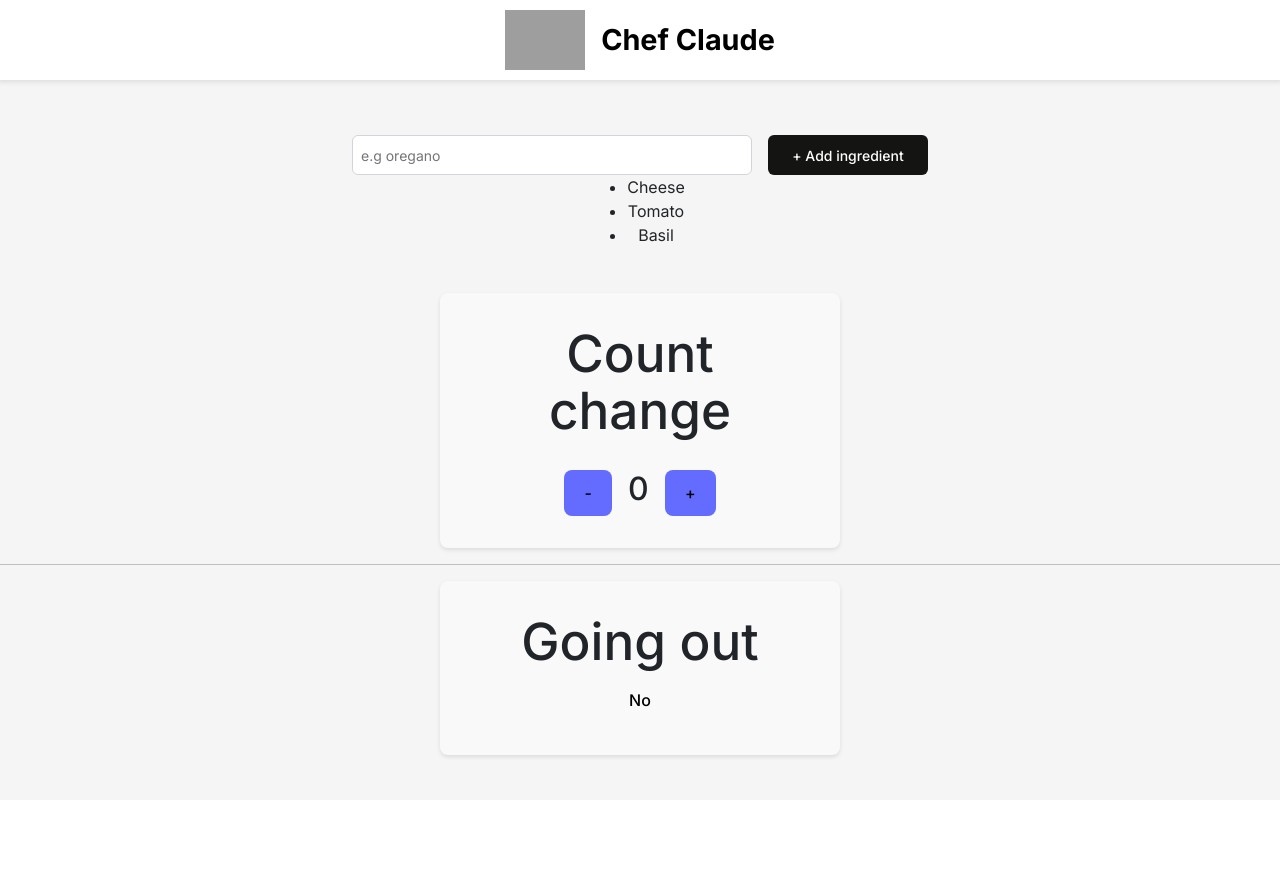
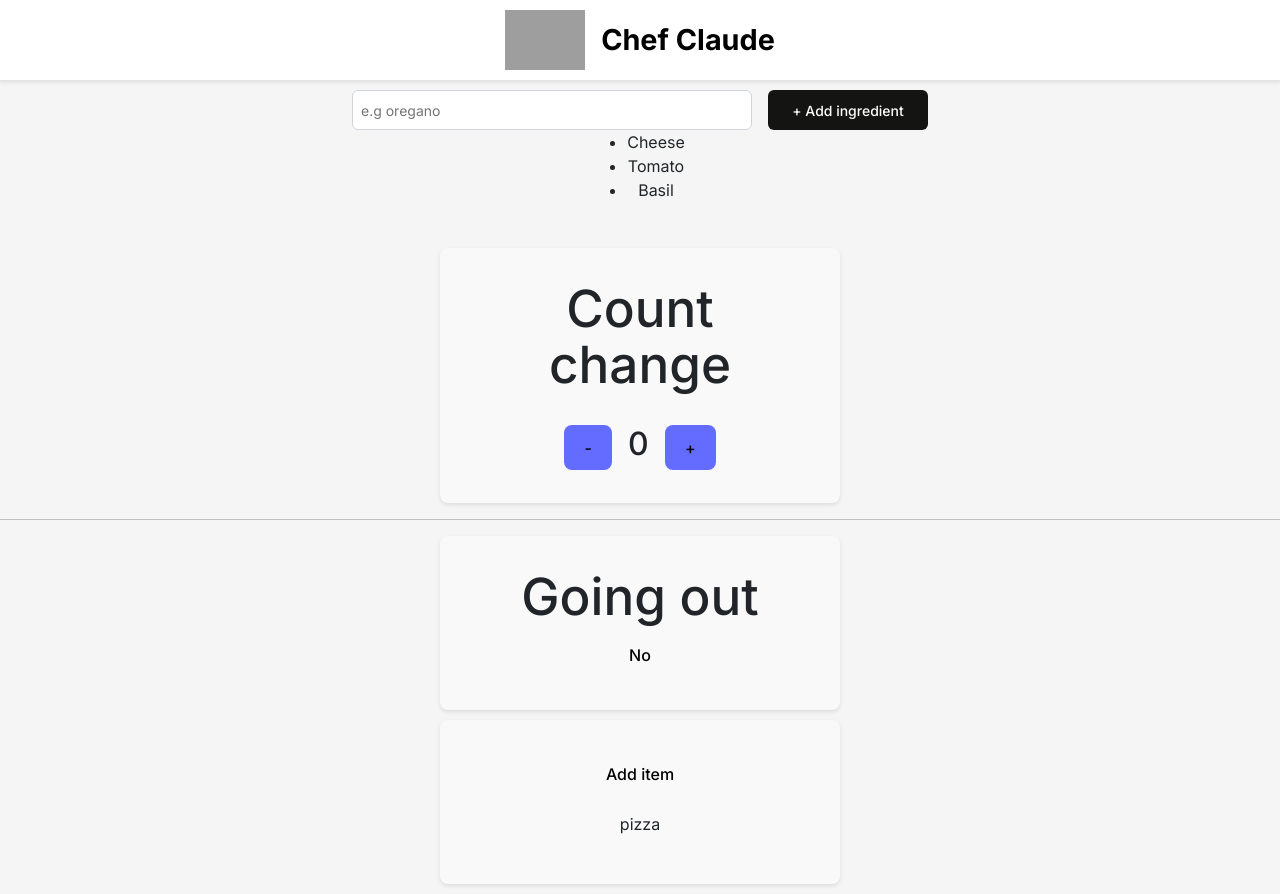
Before and after one commit to trungsliver/Chef-claude, a React (Vite) app: page / in a window 1280 px wide. Before the commit the page ends 800 px from the top, so only its background shows below. Built offline with nearby package versions, Linux system fonts and the light colour scheme; grey boxes are pictures that could not be loaded.

Commit message:
update complex array with state

```diff
--- a/src/App.css
+++ b/src/App.css
@@ -137,7 +137,7 @@ main {
 .counter-container {
   width: 100%;
   max-width: 400px;
-  margin: 0 auto;
+  margin: 10px auto;
   padding: 2rem;
   background-color: #f9f9f9;
   border-radius: 8px;
@@ -156,3 +156,7 @@ main {
 .counter button{
   background-color: #646cff;
 }
+
+.things-container{
+  margin-top: 15px;
+}
--- a/src/App.jsx
+++ b/src/App.jsx
@@ -5,6 +5,7 @@ import './App.css'
 import Header from './components/Header'
 import Main from './components/Main'
 import Counter from './components/Counter'
+import ComplexArray from './components/ComplexArray'
 
 function App() {
   return (
@@ -12,6 +13,7 @@ function App() {
       <Header />
       <Main />
       <Counter />
+      <ComplexArray />
     </>
   )
 }
--- /dev/null
+++ b/src/components/ComplexArray.jsx
@@ -0,0 +1,24 @@
+import React from "react";
+
+export default function ComplexArray() {
+    const [myFav, setMyFav] = React.useState(["pizza"]);
+    const allFav = ["dog", "cat", "roses", "PC", "ice-cream", "chocolate"];
+    const thingsElement = myFav.map(thing => <p key={thing}>{thing}</p>)
+
+    function addFavThing(){
+        setMyFav(
+            prevFav => [
+                ...prevFav,
+                allFav[prevFav.length]]
+        );
+    }
+
+    return (
+        <div className="counter-container">
+            <button className="addThing" onClick={addFavThing}>Add item</button>
+            <section className="things-container" aria-live = "polite">
+                {thingsElement}
+            </section>
+        </div>
+    )
+}
--- a/src/components/Main.jsx
+++ b/src/components/Main.jsx
@@ -6,9 +6,10 @@ export default function Main() {
     const ingredientsListItems = ingredients.map((ingredient, index) => (
         <li key={index}>{ingredient}</li>
     ));
+    const [listItems, setListItems] = React.useState(ingredientsListItems);
 
     function updateIngredients() {
-        ingredients.map((ingredient, index) => (
+        return ingredients.map((ingredient, index) => (
                     <li key={index}>{ingredient}</li>
                 ))
     }
@@ -21,6 +22,7 @@ export default function Main() {
         console.log(newIngredient);
         ingredients.push(newIngredient);
         console.log(ingredients);
+        setListItems(updateIngredients());
     }
 
     return (
@@ -38,7 +40,8 @@ export default function Main() {
             </form>
 
             <ul className="ingredient-list">
-                {ingredientsListItems}
+                {/* {ingredientsListItems} */}
+                {listItems}
             </ul>
         </main>
     )
```
